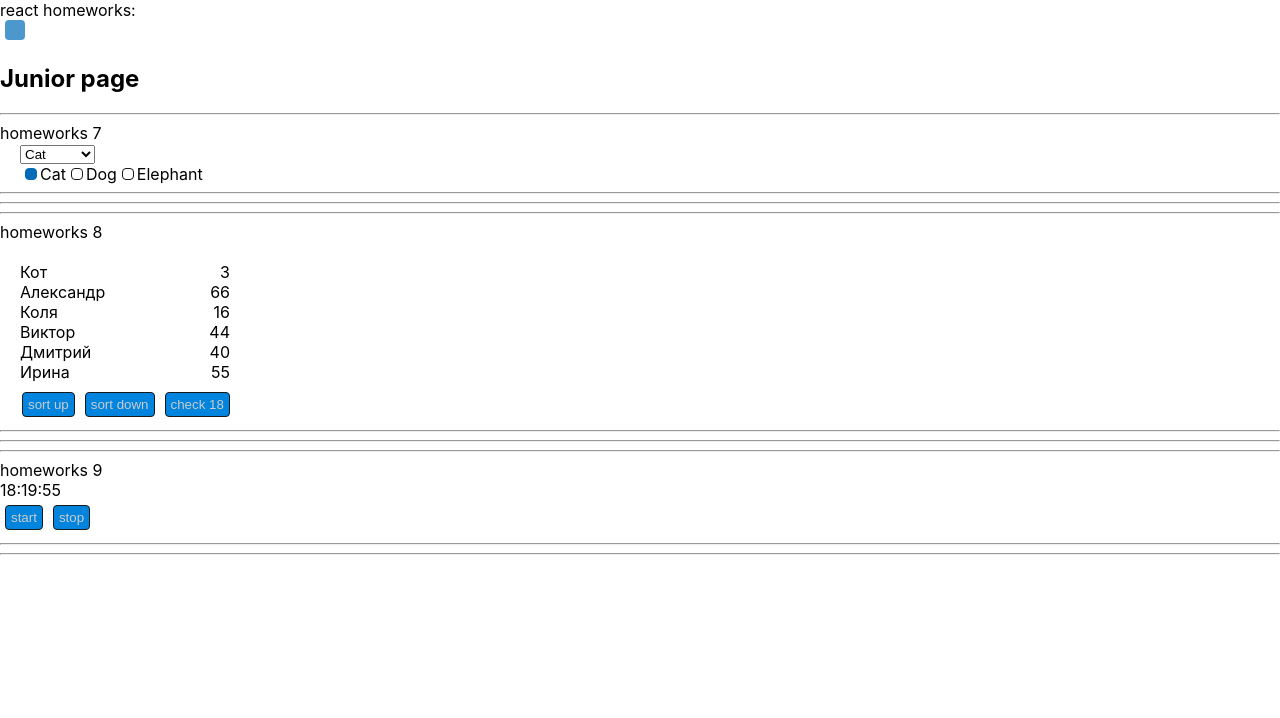
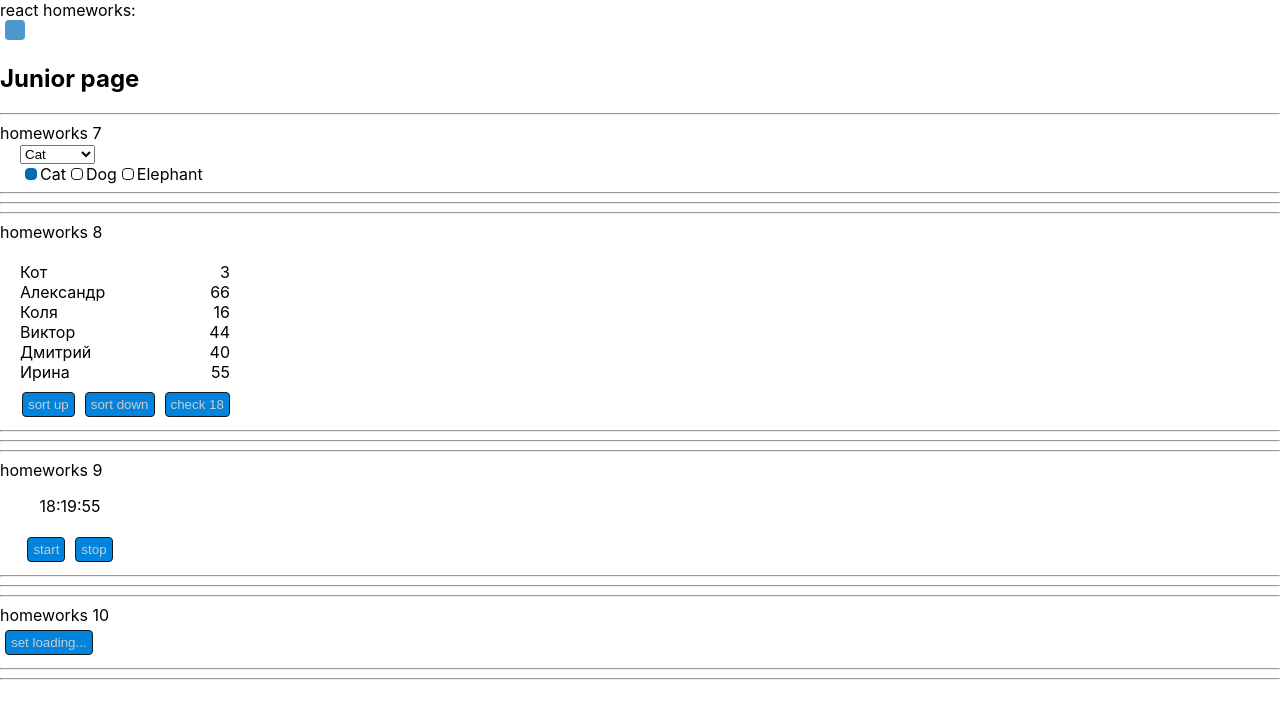
Before and after one commit to makenaJun/ignat_dz, a React (Create React App) app: page /#/junior in a window 1280 px wide. Shown: the top 718 px of the page. Built offline with nearby package versions, Linux system fonts and the light colour scheme.

Commit message:
Fulfilled homework #10

```diff
--- a/package.json
+++ b/package.json
@@ -12,15 +12,18 @@
     "@types/node": "^12.0.0",
     "@types/react": "^17.0.0",
     "@types/react-dom": "^17.0.0",
+    "@types/react-redux": "^7.1.18",
     "@types/react-router-dom": "^5.1.7",
     "@types/react-transition-group": "^4.4.1",
     "@types/uuid": "^8.3.0",
     "dateformat": "^4.5.1",
     "react": "^17.0.2",
     "react-dom": "^17.0.2",
+    "react-redux": "^7.2.4",
     "react-router-dom": "^5.2.0",
     "react-scripts": "4.0.3",
     "react-transition-group": "^4.4.2",
+    "redux": "^4.1.0",
     "typescript": "^4.1.2",
     "uuid": "^8.3.2",
     "web-vitals": "^1.0.1"
--- a/src/p2-homeworks/h10/HW10.tsx
+++ b/src/p2-homeworks/h10/HW10.tsx
@@ -1,15 +1,24 @@
-import React from 'react'
+import React, {useState} from 'react'
 import SuperButton from '../h4/common/c2-SuperButton/SuperButton'
+import {useDispatch, useSelector} from 'react-redux';
+import {AppStoreType} from './bll/store';
+import {loadingAC} from './bll/loadingReducer';
+import Loader from './Loader/Loader';
 
 function HW10() {
-    // useSelector, useDispatch
-    const loading = false
+    const dispatch = useDispatch();
+    const loading = useSelector<AppStoreType, boolean>(state => state.loading.loading);
+    const [timeoutId, setTimeoutId] = useState<number>(0)
 
     const setLoading = () => {
-        // dispatch
-        // setTimeout
-        console.log('loading...')
+        clearTimeout(timeoutId);
+        dispatch(loadingAC(true));
+        const id: number = window.setTimeout(() => {
+            dispatch(loadingAC(false))
+        }, 2000)
+        setTimeoutId(id);
     };
+    console.log(loading)
 
     return (
         <div>
@@ -17,14 +26,9 @@ function HW10() {
             homeworks 10
 
             {/*should work (должно работать)*/}
-            {loading
-                ? (
-                    <div>крутилка...</div>
-                ) : (
-                    <div>
-                        <SuperButton onClick={setLoading}>set loading...</SuperButton>
-                    </div>
-                )
+            {loading ? <Loader/> : <div>
+                <SuperButton onClick={setLoading}>set loading...</SuperButton>
+            </div>
             }
 
             <hr/>
@@ -35,4 +39,4 @@ function HW10() {
     )
 }
 
-export default HW10
+export default HW10;
--- /dev/null
+++ b/src/p2-homeworks/h10/Loader/Loader.css
@@ -0,0 +1,32 @@
+.lds-hourglass {
+    display: inline-block;
+    position: relative;
+    width: 31px;
+    height: 31px;
+}
+
+.lds-hourglass:after {
+    content: " ";
+    display: block;
+    border-radius: 50%;
+    width: 20px;
+    height: 20px;
+    margin: 8px;
+    box-sizing: border-box;
+    border: 5px dashed #0084de;
+    animation: lds-hourglass 1.2s infinite;
+}
+
+@keyframes lds-hourglass {
+    0% {
+        transform: rotate(0);
+        animation-timing-function: cubic-bezier(0.55, 0.055, 0.675, 0.19);
+    }
+    50% {
+        transform: rotate(900deg);
+        animation-timing-function: cubic-bezier(0.215, 0.61, 0.355, 1);
+    }
+    100% {
+        transform: rotate(1800deg);
+    }
+}
--- /dev/null
+++ b/src/p2-homeworks/h10/Loader/Loader.tsx
@@ -0,0 +1,12 @@
+import React from 'react';
+import './Loader.css';
+
+const Loader = () => {
+    return (
+        <div>
+            <div className="lds-hourglass"/>
+        </div>
+    );
+};
+
+export default Loader;
--- a/src/p2-homeworks/h10/bll/loadingReducer.ts
+++ b/src/p2-homeworks/h10/bll/loadingReducer.ts
@@ -1,14 +1,27 @@
-const initState = {
+export enum ACTIONS_TYPE {
+    SET_LOADING = 'HOMEWORKS/HW10/SET_LOADING',
+};
 
-}
+export type StateType = typeof initialState;
 
-export const loadingReducer = (state = initState, action: any): any => { // fix any
+const initialState = {
+    loading: false,
+};
+
+type ActionTypes = ReturnType<typeof loadingAC>;
+
+export const loadingReducer = (state: StateType = initialState, action: ActionTypes): StateType => { // fix any
     switch (action.type) {
-        case '': {
+        case ACTIONS_TYPE.SET_LOADING: {
+            return {
+                ...state,
+                ...action.payload
+            }
+        }
+        default:
             return state
-        }
-        default: return state
     }
-}
+};
 
-export const loadingAC = (): any => {} // fix any
+export const loadingAC = (loading: boolean) => ({type: ACTIONS_TYPE.SET_LOADING, payload: {loading}});
+// fix any
--- a/src/p2-homeworks/h10/bll/store.ts
+++ b/src/p2-homeworks/h10/bll/store.ts
@@ -1,15 +1,15 @@
 import {loadingReducer} from './loadingReducer'
+import {combineReducers, createStore} from 'redux';
 
-// const reducers = combineReducers({
-//     loading: loadingReducer,
-//
-// })
-//
-// const store = createStore(reducers)
-//
-// export default store
-//
-// export type AppStoreType = ReturnType<typeof reducers>
-//
-// // @ts-ignore
-// window.store = store // for dev
+const rootReducer = combineReducers({
+    loading: loadingReducer,
+});
+
+const store = createStore(rootReducer);
+
+export default store;
+
+export type AppStoreType = ReturnType<typeof rootReducer>;
+
+// @ts-ignore
+window.store = store // for dev
--- a/src/p2-homeworks/h5/pages/Junior.tsx
+++ b/src/p2-homeworks/h5/pages/Junior.tsx
@@ -2,6 +2,7 @@ import React from 'react'
 import HW7 from '../../h7/HW7';
 import HW8 from '../../h8/HW8';
 import HW9 from '../../h9/HW9';
+import HW10 from '../../h10/HW10';
 
 function Junior() {
     return (
@@ -10,6 +11,7 @@ function Junior() {
             <HW7/>
             <HW8/>
             <HW9/>
+            <HW10/>
         </div>
     )
 }
--- /dev/null
+++ b/src/p2-homeworks/h9/Clock.module.css
@@ -0,0 +1,21 @@
+.wrappBlock {
+    display: flex;
+    flex-direction: column;
+    width: 100px;
+    justify-content: center;
+    align-items: center;
+    margin-left: 20px;
+}
+
+.timeBlock {
+    padding-top: 1em;
+}
+
+.dateBlock {
+    height: 1em;
+}
+
+.buttonBlock {
+    display: flex;
+    justify-content: center;
+}
--- a/src/p2-homeworks/h9/Clock.tsx
+++ b/src/p2-homeworks/h9/Clock.tsx
@@ -1,6 +1,7 @@
 import React, {useState} from 'react'
 import SuperButton from '../h4/common/c2-SuperButton/SuperButton'
 import dateFormat from 'dateformat';
+import styles from './Clock.module.css'
 
 function Clock() {
     const [timerId, setTimerId] = useState<number>(0)
@@ -30,22 +31,21 @@ function Clock() {
 
 
     return (
-        <div>
-            <div
-                onMouseEnter={onMouseEnter}
-                onMouseLeave={onMouseLeave}
+        <div className={styles.wrappBlock}>
+            <div className={styles.timeBlock}
+                 onMouseEnter={onMouseEnter}
+                 onMouseLeave={onMouseLeave}
             >
                 {stringTime}
             </div>
+            <div className={styles.dateBlock}>
+                {show && stringDate}
+            </div>
 
-            {show && (
-                <div>
-                    {stringDate}
-                </div>
-            )}
-
-            <SuperButton onClick={start}>start</SuperButton>
-            <SuperButton onClick={stop}>stop</SuperButton>
+            <div className={styles.buttonBlock}>
+                <SuperButton onClick={start}>start</SuperButton>
+                <SuperButton onClick={stop}>stop</SuperButton>
+            </div>
 
         </div>
     )
```
Also changed, not shown: src/index.tsx (+5 -3 lines), 1 other file (tests, documents, lock files or other folders).
